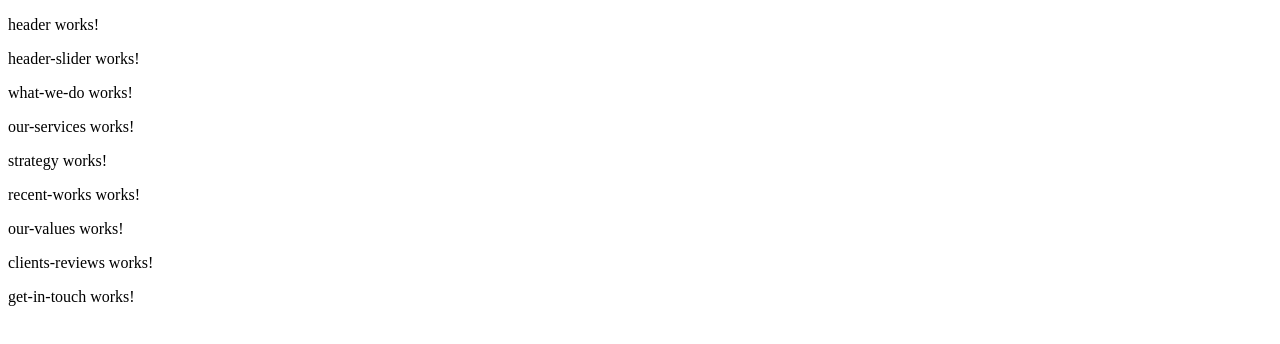
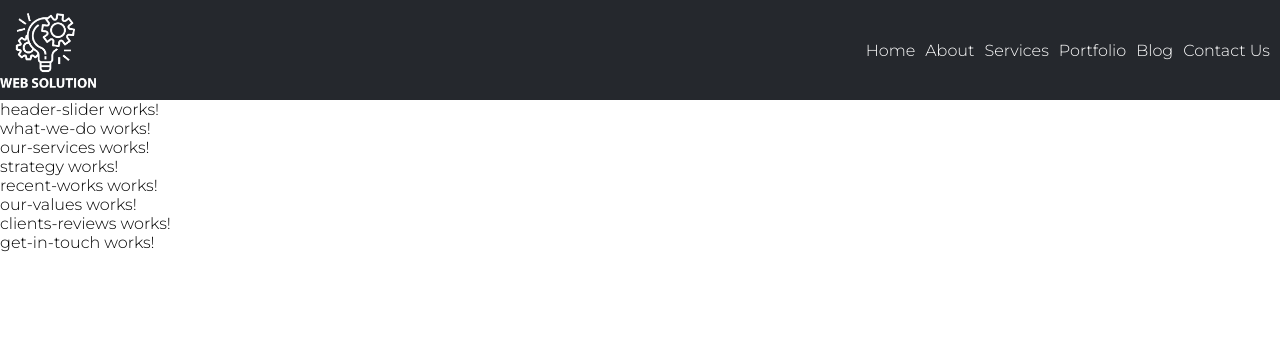
Before and after one commit to Valdemar26/wdc-landing, an Angular app: page / in a window 1280 px wide. Shown: the top 344 px of the page. Built offline with nearby package versions, Linux system fonts and the light colour scheme.

Commit message:
4: start working with header component markup

```diff
--- a/src/app/components/header/header.component.html
+++ b/src/app/components/header/header.component.html
@@ -1 +1,12 @@
-<p>header works!</p>
+<div class="wdc-wrapper">
+  <img src="./../../../assets/images/logo.png" class="wdc-logo" alt="logo">
+
+  <ul class="wdc-list">
+    <li class="wdc-list-item">Home</li>
+    <li class="wdc-list-item">About</li>
+    <li class="wdc-list-item">Services</li>
+    <li class="wdc-list-item">Portfolio</li>
+    <li class="wdc-list-item">Blog</li>
+    <li class="wdc-list-item">Contact Us</li>
+  </ul>
+</div>
--- a/src/app/components/header/header.component.scss
+++ b/src/app/components/header/header.component.scss
@@ -0,0 +1,30 @@
+.wdc-wrapper {
+  display: flex;
+  justify-content: space-between;
+  align-items: center;
+  width: 100%;
+  height: 100px;
+  background-color: rgba(14,17,23,.9);
+
+
+  .wdc-logo {
+    width: 96px;
+    height: 75px;
+  }
+
+  .wdc-list {
+    color: #fff;
+    list-style-type: none;
+    display: flex;
+
+    .wdc-list-item {
+      margin-right: 10px;
+      cursor: pointer;
+      transition: color 0.3s ease-in;
+
+      &:hover {
+        color: darken(#fff, 20%);
+      }
+    }
+  }
+}
--- a/src/index.html
+++ b/src/index.html
@@ -6,6 +6,7 @@
   <base href="/">
   <meta name="viewport" content="width=device-width, initial-scale=1">
   <link rel="icon" type="image/x-icon" href="favicon.ico">
+  <link href="https://fonts.googleapis.com/css2?family=Montserrat:wght@300&display=swap" rel="stylesheet">
 </head>
 <body>
   <app-root></app-root>
--- a/src/styles.scss
+++ b/src/styles.scss
@@ -1 +1,9 @@
 /* You can add global styles to this file, and also import other style files */
+* {
+  margin: 0;
+  padding: 0;
+}
+
+body {
+  font-family: 'Montserrat', sans-serif;
+}
```
Also changed, not shown: 1 other file (tests, documents, lock files or other folders).
